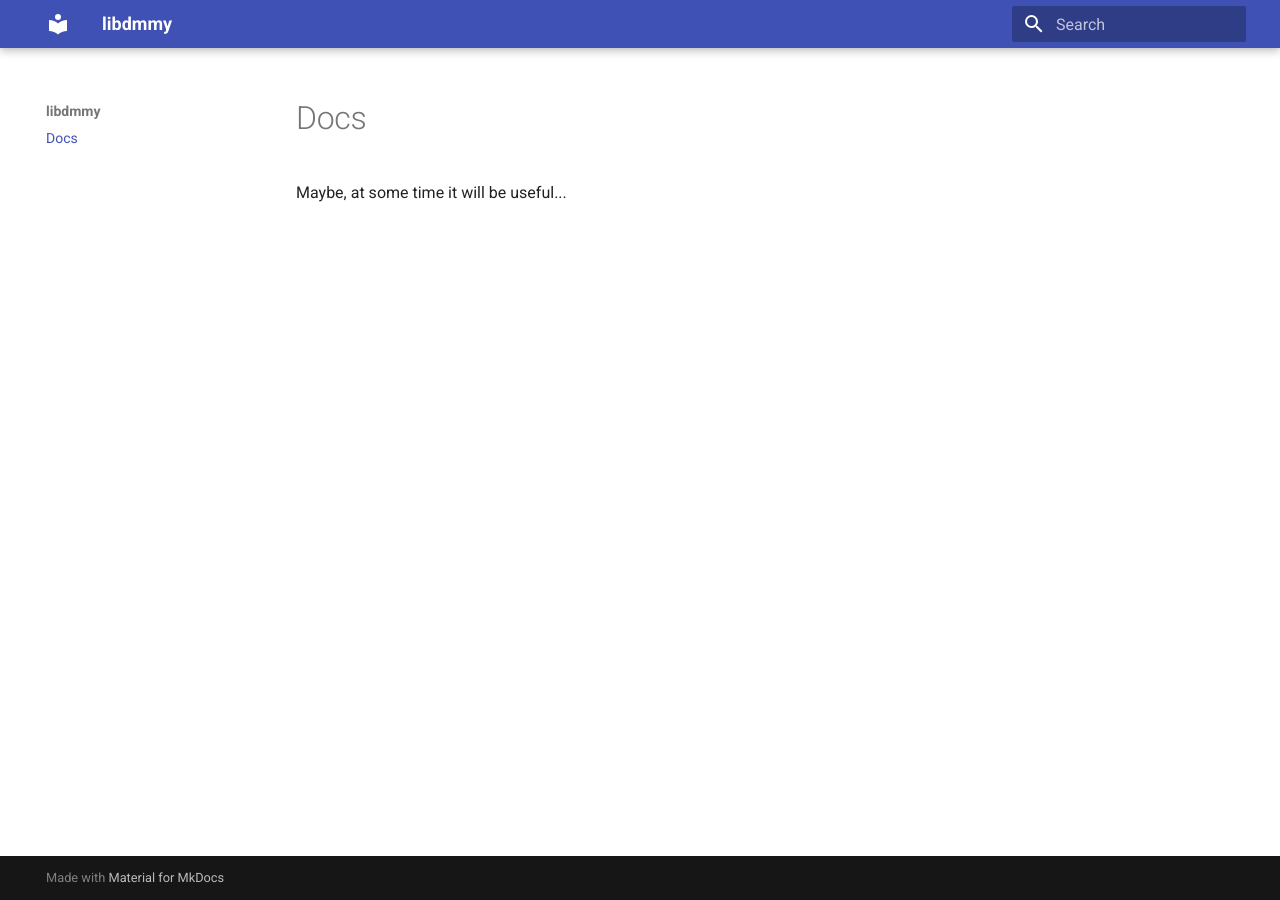
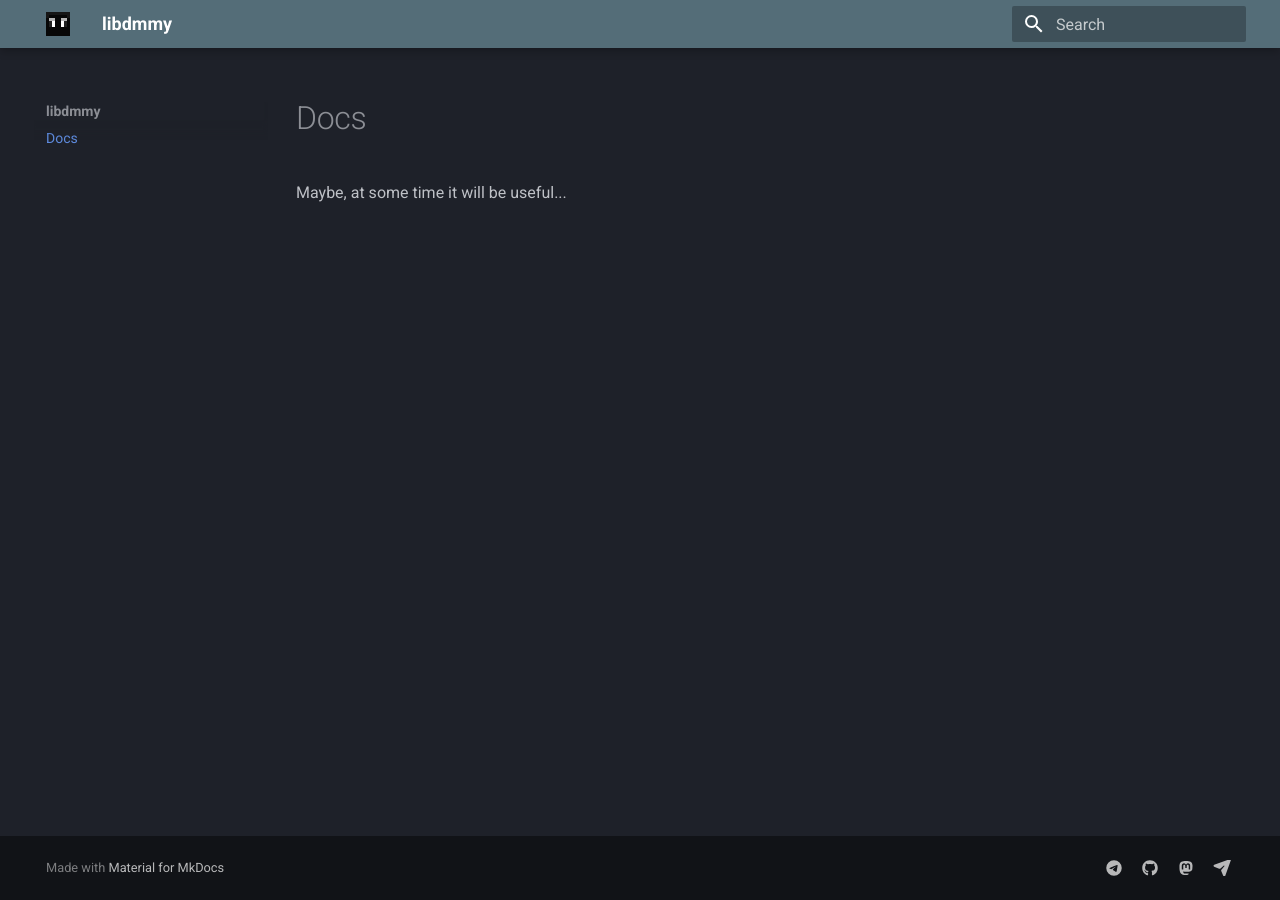
Before and after one commit to libdmmy/libdmmy.github.io, an MkDocs documentation site: the page built from docs/index.md, in a window 1280 px wide. Built offline with MkDocs 1.6.1 and Material for MkDocs 9.7.7, drawn with Linux system fonts in a browser that asks for light colours.

Commit message:
configured mkdocs

```diff
--- a/mkdocs.yml
+++ b/mkdocs.yml
@@ -2,3 +2,23 @@ site_name: libdmmy
 site_url: https://libdmmy.github.io
 theme:
   name: material
+  logo: assets/face.svg
+  favicon: assets/face.svg
+  palette:
+    scheme: slate
+    primary: blue grey
+    accent: green
+  features:
+    - navigation.footer
+    - navigation.instant
+
+extra:
+  social:
+    - icon: fontawesome/brands/telegram
+      link: https://t.me/libdmmy
+    - icon: fontawesome/brands/github
+      link: https://github.com/libdmmy
+    - icon: fontawesome/brands/mastodon
+      link: https://mastodon.social/@itsdummybot
+    - icon: fontawesome/solid/paper-plane
+      link: mailto:itsdummybot@gmail.com
```
Also changed, not shown: docs/assets/face.svg (added).
